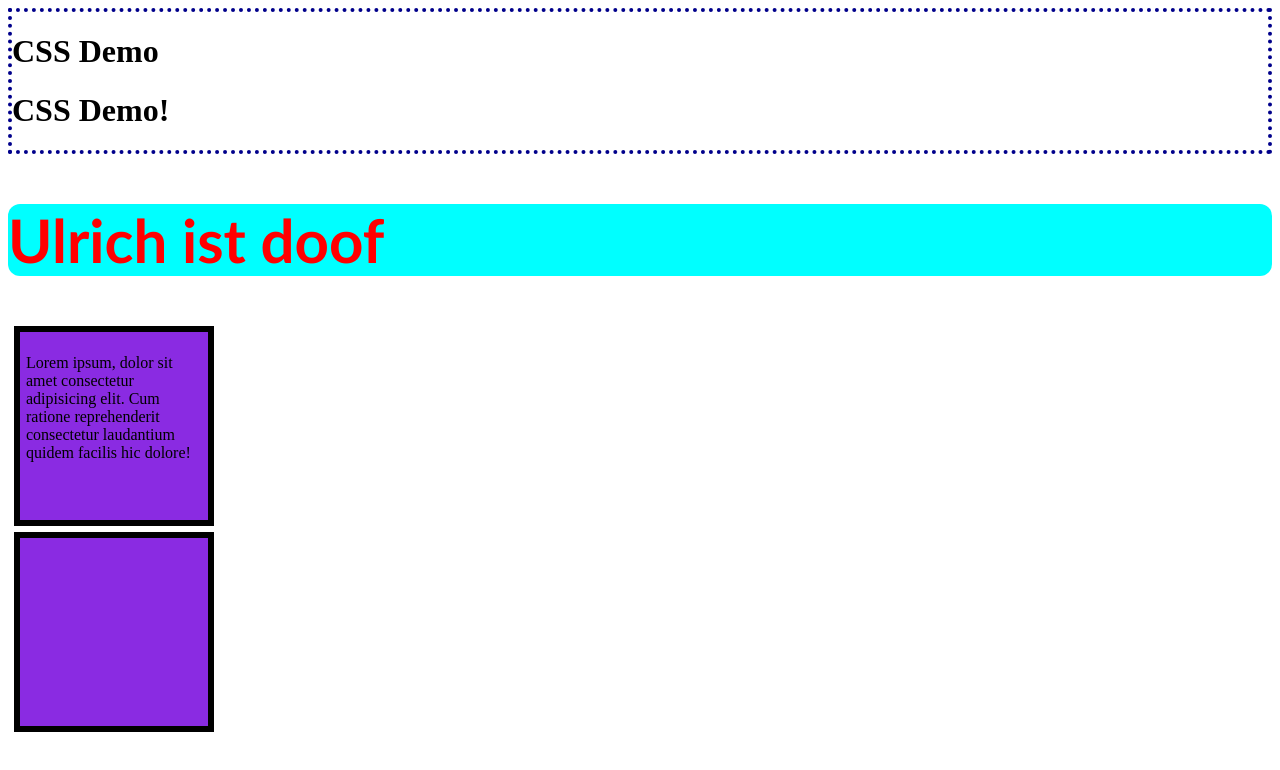
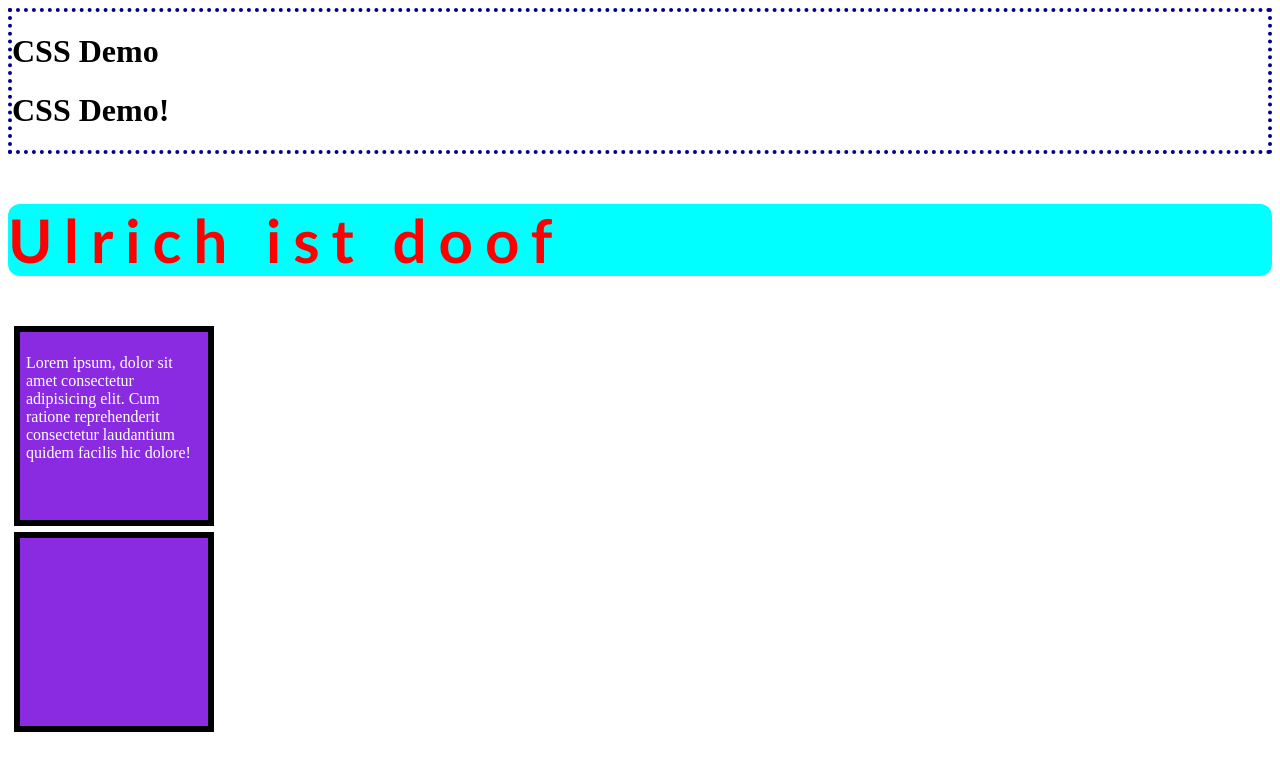
Before and after one commit to actyralf/my-profile-demo, a plain HTML site: page index.html in a window 1280 px wide. Drawn offline with Linux system fonts and the light colour scheme.

Commit message:
change letter spacing and contrast

```diff
--- a/styles.css
+++ b/styles.css
@@ -10,6 +10,7 @@ h2 {
   /* border: 4px solid black; */
   border-radius: 12px;
   text-align: left;
+  letter-spacing: 0.2em;
 }
 header {
   border: 4px dotted darkblue;
@@ -22,4 +23,5 @@ div {
   border: 6px solid black;
   padding: 6px;
   margin: 6px;
+  color: white;
 }
```
